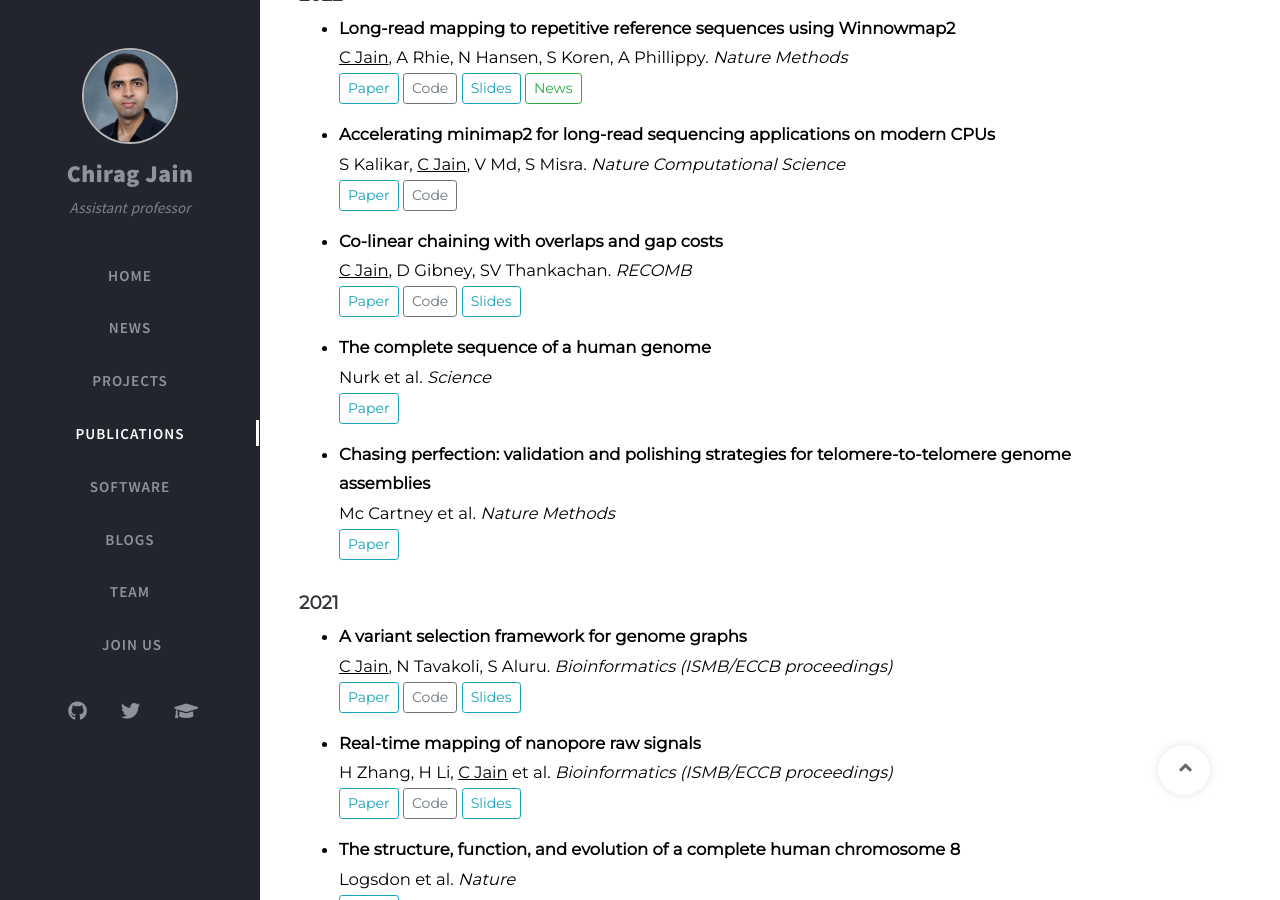
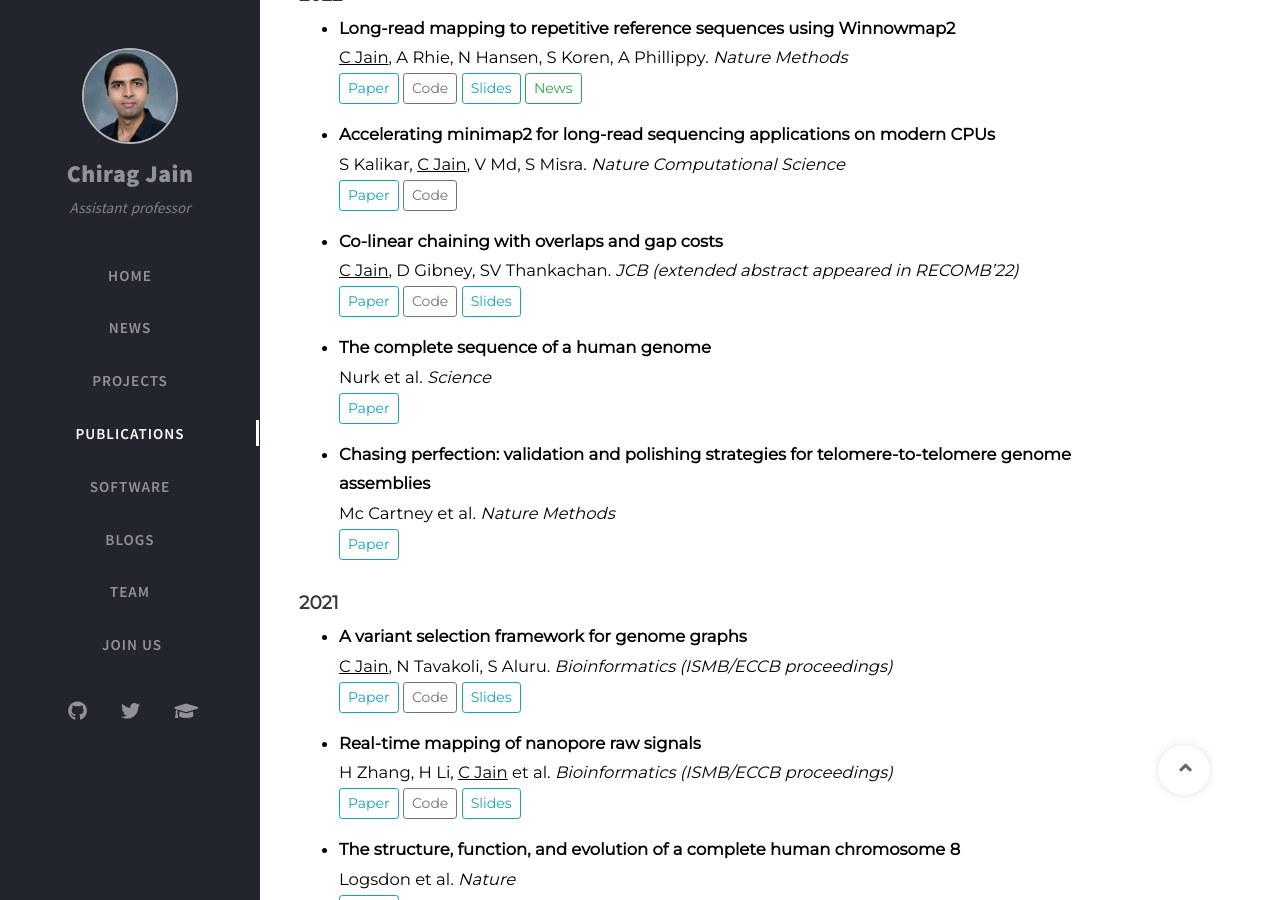
Before and after one commit to at-cg/at-cg.github.io, a Jekyll site: the page built from tabs/publications.md, in a window 1280 px wide and 900 px high, scrolled down 465 px. Built offline with Jekyll 4.4.1, drawn with Linux system fonts in a browser that asks for light colours; nearby versions of some CDN libraries; comment, search, counter and statistics services are not loaded.

Commit message:
Update publications.md

```diff
--- a/tabs/publications.md
+++ b/tabs/publications.md
@@ -72,10 +72,10 @@ S Kalikar, <u>C Jain</u>, V Md, S Misra. _Nature Computational Science_
 </button>
 
 * **Co-linear chaining with overlaps and gap costs** <br>
-<u>C Jain</u>, D Gibney, SV Thankachan. _RECOMB_
+<u>C Jain</u>, D Gibney, SV Thankachan. _JCB (extended abstract appeared in RECOMB'22)_
 <br>
 <button type="button" class="btn btn-outline-info btn-sm">
-<a href="https://drive.google.com/file/d/1ZCPiFiqQHrBAaQLFRzhn5MV4Wrp13tAp/view?usp=sharing" style="all: unset; color: inherit">Paper</a>
+<a href="https://drive.google.com/file/d/10B0WIXyIawZTpcLDTAo3fo0Q35_8IKBI/view?usp=sharing" style="all: unset; color: inherit">Paper</a>
 </button>
 <button type="button" class="btn btn-outline-secondary btn-sm">
 <a href="https://github.com/AT-CG/ChainX" style="all: unset; color: inherit">Code</a>
```
